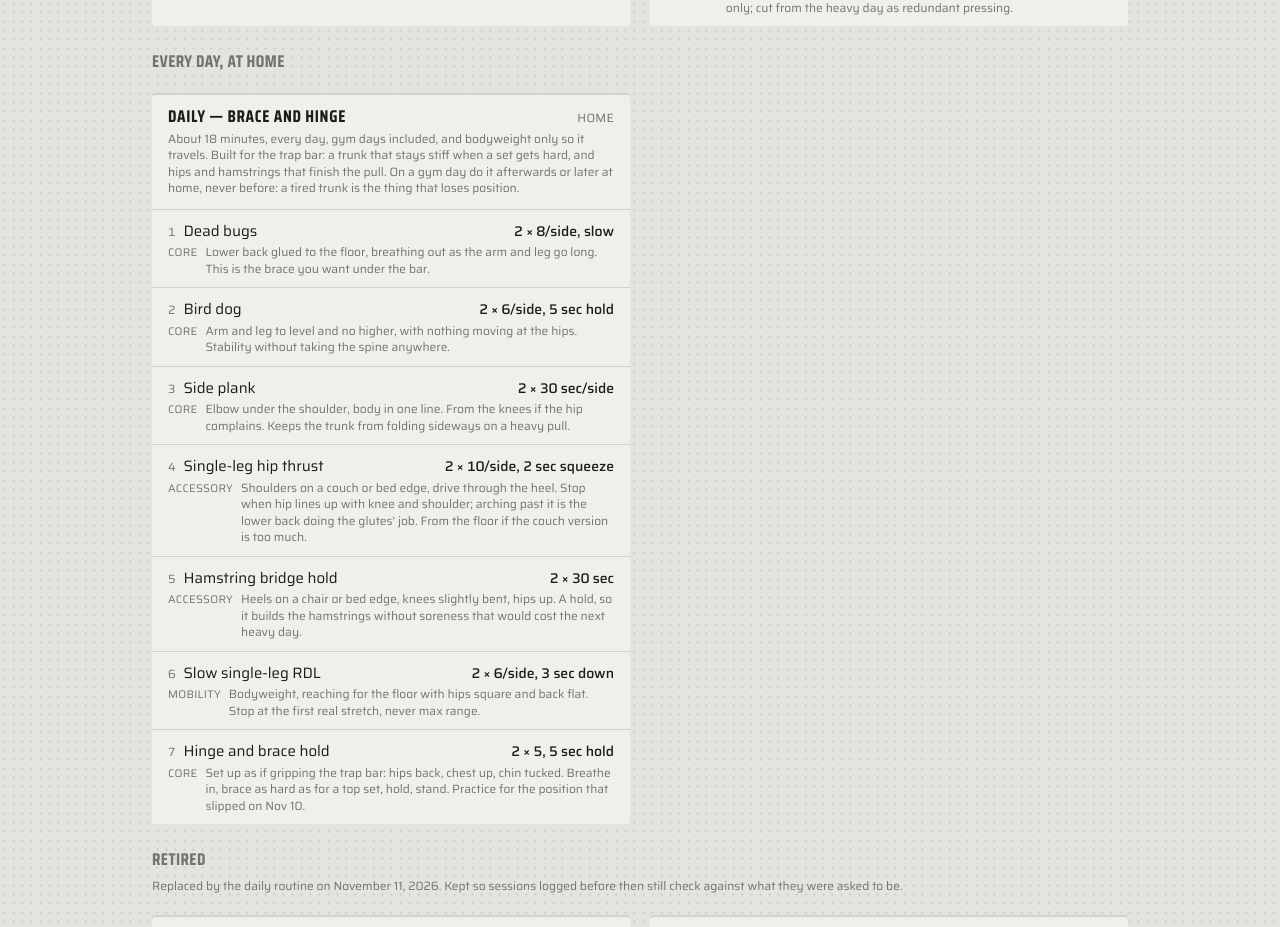
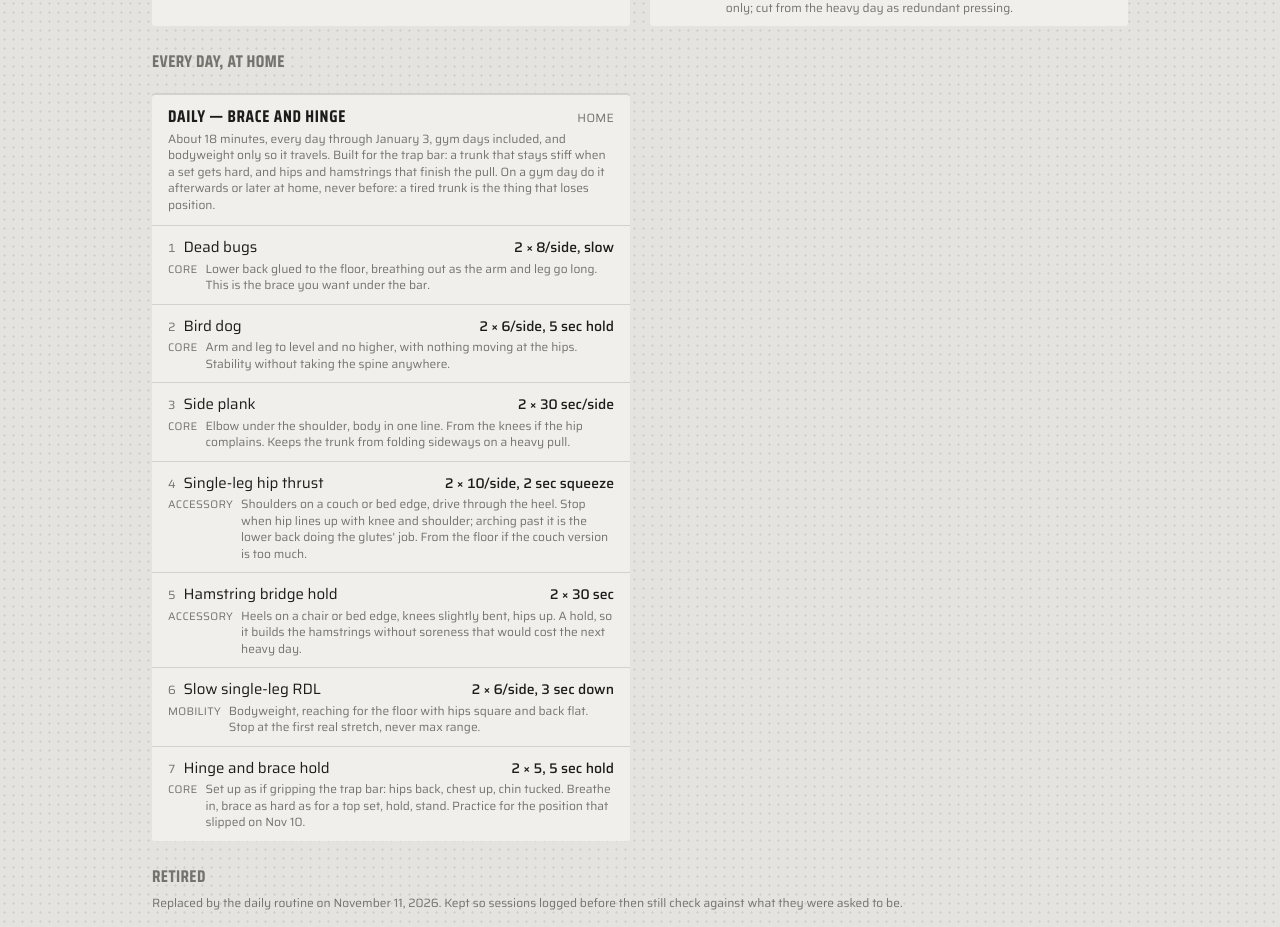
Before and after one commit to soldoutbudokan/Health, a Next.js app: page /Health/program in a window 1280 px wide. Shown: the part 1927-2854 px from the top of the page. Built offline with nearby package versions, Linux system fonts and the light colour scheme.

Commit message:
Daily routine ends with the last stretch on January 3
The owner's call: the next block keeps the trunk block out, as drafted.

```diff
--- a/src/data/program.ts
+++ b/src/data/program.ts
@@ -470,7 +470,7 @@ export const PROGRAM: PlannedSession[] = [
     name: "Daily — Brace and Hinge",
     place: "home",
     blurb:
-      "About 18 minutes, every day, gym days included, and bodyweight only so it travels. Built for the trap bar: a trunk that stays stiff when a set gets hard, and hips and hamstrings that finish the pull. On a gym day do it afterwards or later at home, never before: a tired trunk is the thing that loses position.",
+      "About 18 minutes, every day through January 3, gym days included, and bodyweight only so it travels. Built for the trap bar: a trunk that stays stiff when a set gets hard, and hips and hamstrings that finish the pull. On a gym day do it afterwards or later at home, never before: a tired trunk is the thing that loses position.",
     exercises: [
       {
         name: "Dead bugs",
```
Also changed, not shown: 2 other files (tests, documents, lock files or other folders).
